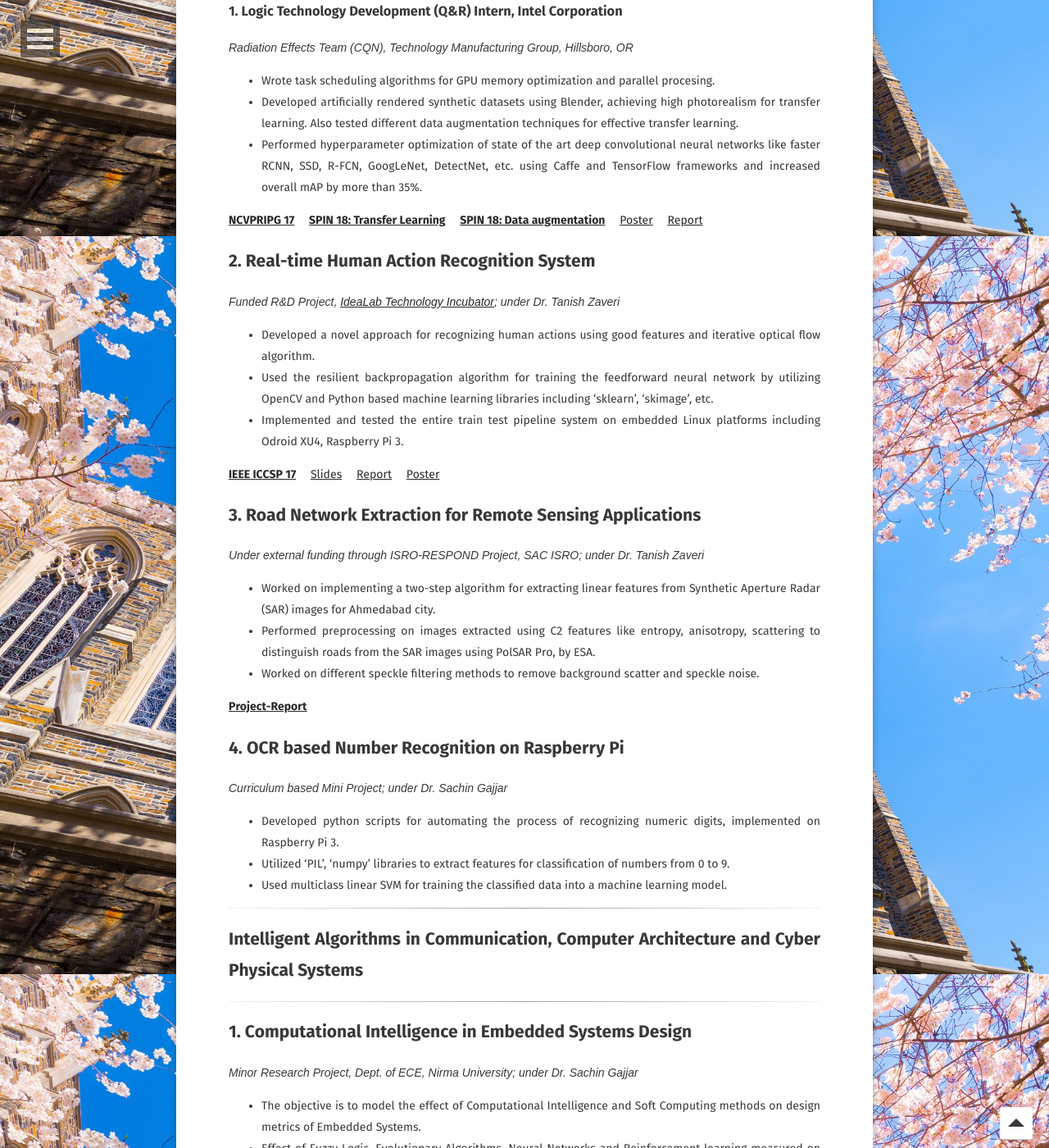
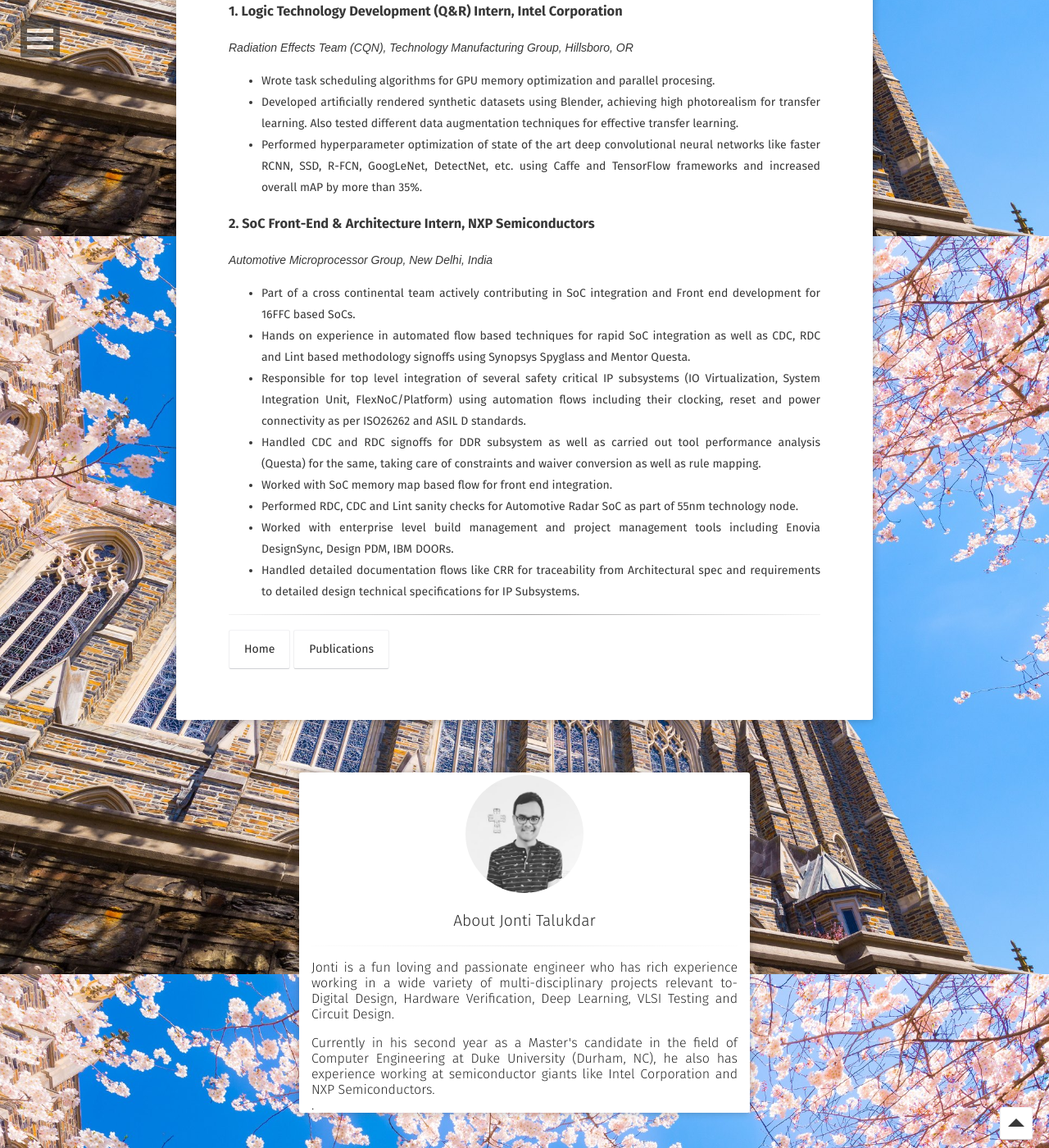
Before and after one commit to jontitalukdar/jontitalukdar.github.io_x, a Jekyll site: the page built from experience.md, in a window 1280 px wide and 1400 px high, scrolled down 612 px. Shown: the whole window at 82% size. Built offline with Jekyll 4.4.1, drawn with Linux system fonts in a browser that asks for light colours; some web fonts are replaced; comment, search, counter and statistics services are not loaded; some of the changed text lies outside the part shown.

Commit message:
Update experience.md

```diff
--- a/experience.md
+++ b/experience.md
@@ -1,6 +1,6 @@
 ---
 layout: page
-title: "Under Graduate Research Projects"
+title: "Experience"
 feature: https://jontitalukdar.github.io/assets/img/res.jpg
 ---
 ## Professional Experience
@@ -11,76 +11,17 @@ feature: https://jontitalukdar.github.io/assets/img/res.jpg
 * Developed artificially rendered synthetic datasets using Blender, achieving high photorealism for transfer learning. Also tested different data augmentation techniques for effective transfer learning.
 * Performed hyperparameter optimization of state of the art deep convolutional neural networks like faster RCNN, SSD, R-FCN, GoogLeNet, DetectNet, etc. using Caffe and TensorFlow frameworks and increased overall mAP by more than 35%.
 
-[**NCVPRIPG 17**](https://drive.google.com/file/d/0ByGq26nUw_7FUVNnQTdGNjlOZzBRR1lHQTBNekxVeTNEZ1pF/){:target="_blank"}&emsp;
-[**SPIN 18: Transfer Learning**](https://drive.google.com/file/d/1OAXnc1xybuX_QhdADk7FsJfTKOT9puSW/view?usp=sharing){:target="_blank"}&emsp;
-[**SPIN 18: Data augmentation**](https://drive.google.com/file/d/1tXU44sWHLUwoSy3mjwqQ9mLnfsnzSdSf/){:target="_blank"}&emsp;
-[Poster](assets/cnnposter.pdf){:target="_blank"}&emsp;
-[Report](assets/jonti_cnn_report.pdf){:target="_blank"}&emsp;
+### 2. SoC Front-End & Architecture Intern, NXP Semiconductors
+*Automotive Microprocessor Group, New Delhi, India*
+* Part of a cross continental team actively contributing in SoC integration and Front end development for 16FFC based SoCs.
+* Hands on experience in automated flow based techniques for rapid SoC integration as well as CDC, RDC and Lint based methodology signoffs using Synopsys Spyglass and Mentor Questa.
+* Responsible for top level integration of several safety critical IP subsystems (IO Virtualization, System Integration Unit, FlexNoC/Platform) using automation flows including their clocking, reset and power connectivity as per ISO26262 and ASIL D standards.
+* Handled CDC and RDC signoffs for DDR subsystem as well as carried out tool performance analysis (Questa) for the same, taking care of constraints and waiver conversion as well as rule mapping.
+* Worked with SoC memory map based flow for front end integration.
+* Performed RDC, CDC and Lint sanity checks for Automotive Radar SoC as part of 55nm technology node.
+* Worked with enterprise level build management and project management tools including Enovia DesignSync, Design PDM, IBM DOORs.
+* Handled detailed documentation flows like CRR for traceability from Architectural spec and requirements to detailed design technical specifications for IP Subsystems.
 
-## 2. Real-time Human Action Recognition System
-*Funded R&D Project, [IdeaLab Technology Incubator](http://www.nirmauni.ac.in/ITNU/idea_Lab_EC_2016){:target="_blank"}; under Dr. Tanish Zaveri*
-* Developed a novel approach for recognizing human actions using good features and iterative optical flow algorithm.
-* Used the resilient backpropagation algorithm for training the feedforward neural network by utilizing OpenCV and Python based machine learning libraries including ‘sklearn’, ‘skimage’, etc.
-* Implemented and tested the entire train test pipeline system on embedded Linux platforms including Odroid XU4, Raspberry Pi 3.
-
-[**IEEE ICCSP 17**](https://arxiv.org/ftp/arxiv/papers/1708/1708.06794.pdf){:target="_blank"}&emsp;
-[Slides](assets/iccsp_ppt.pdf){:target="_blank"}&emsp;
-[Report](assets/idealab_report.pdf){:target="_blank"}&emsp;
-[Poster](assets/harposter.pdf){:target="_blank"}&emsp;
-
-## 3. Road Network Extraction for Remote Sensing Applications
-*Under external funding through ISRO-RESPOND Project, SAC ISRO; under Dr. Tanish Zaveri*
-* Worked on implementing a two-step algorithm for extracting linear features from Synthetic Aperture Radar (SAR) images for Ahmedabad city.
-* Performed preprocessing on images extracted using C2 features like entropy, anisotropy, scattering to distinguish roads from the SAR images using PolSAR Pro, by ESA.
-* Worked on different speckle filtering methods to remove background scatter and speckle noise.
-
-[**Project-Report**](assets/isro.pdf){:target="_blank"}&emsp;
-
-## 4. OCR based Number Recognition on Raspberry Pi
-*Curriculum based Mini Project; under Dr. Sachin Gajjar*
-* Developed python scripts for automating the process of recognizing numeric digits, implemented on Raspberry Pi 3.
-* Utilized ‘PIL’, ‘numpy’ libraries to extract features for classification of numbers from 0 to 9.
-* Used multiclass linear SVM for training the classified data into a machine learning model.
-
-***
-## Intelligent Algorithms in Communication, Computer Architecture and Cyber Physical Systems
-***
-## 1. Computational Intelligence in Embedded Systems Design
-*Minor Research Project, Dept. of ECE, Nirma University; under Dr. Sachin Gajjar*
-* The objective is to model the effect of Computational Intelligence and Soft Computing methods on design metrics of Embedded Systems.
-* Effect of Fuzzy Logic, Evolutionary Algorithms, Neural Networks and Reinforcement learning measured on design optimization of Embedded design metrics like power, TTM, Performance, Fault Tolerance, Time Criticality etc.
-
-[**Springer ICTIS 18**](https://drive.google.com/file/d/0ByGq26nUw_7FY1JRUGlPOWQ1dWtMcHdJcm1STFZqYVpFRk84/edit){:target="_blank"}&emsp;
-
-***
-## Other Projects
-***
-### 1. RISC-V ISA benchmarking for x-86
-*Course Project- Modern Processor Architecture; under Prof. Khyati Vachhani*
-* Compiled the RISC V software toolchain (Including RISC-V GNU toolchain, frontend server and Spike ISA Simulator)[https://riscv.org/software-tools/] for simulation of on Linux kernel.
-* Implemented the RISC V instruction set simulator ‘Spike’ for functional simulation of memory and register operations.
-* Used RISC V cross compiler for compilation of basic C programs in assembly language for x-86 systems, converting high level code to machine code.
-
-### 2. IoT based Sensor Management System
-*Seminar; under Dr. Sachin Gajjar*
-* Projected data from light, temperature and motion sensors to ‘ThingSpeak’ cloud API using the ESP8266 module.
-* Used the ESP8266 as a web server, controlling its GPIOs through the internet by another device connected to the same network.
-
-### 3. Obstacle Detector using Analog Ultrasonic Sensor
-*Course Project- Integrated Circuits & Applications*
-* Designed an obstacle detector mechanism using digital ultrasonic sensor and 555 Timer operating as an astable multivibrator.
-* 555 timer used as a trigger circuit to drive the HC-SR04 ultrasonic sensor. Combinational logic used to light LED if object detected in close proximity, with range adjustment circuit.
-
-### 4. Design of 8 bit Dual Port SRAM in Verilog HDL
-*Course Project- Digital System Design.*
-* Designed and synthesized the RTL level model for an 8 bit dual port SRAM in Verilog HDL.
-* Deployed and tested the SRAM on reconfigurable architectures like the Altera Cyclone II FPGA.
-
-### 5. CMOS Layout design in Mirowind
-*Course Project- Digital Integrated Circuits*
-* Designed and optimized gate level models and transistor level schematic of Boolean functions in Microwind.
-* Drew CMOS layout of the circuit using stick models, performed DRC and  simulated various combination of inputs to measure
-rise time, fall time and threshold voltage levels.
 
 ***
 
```
